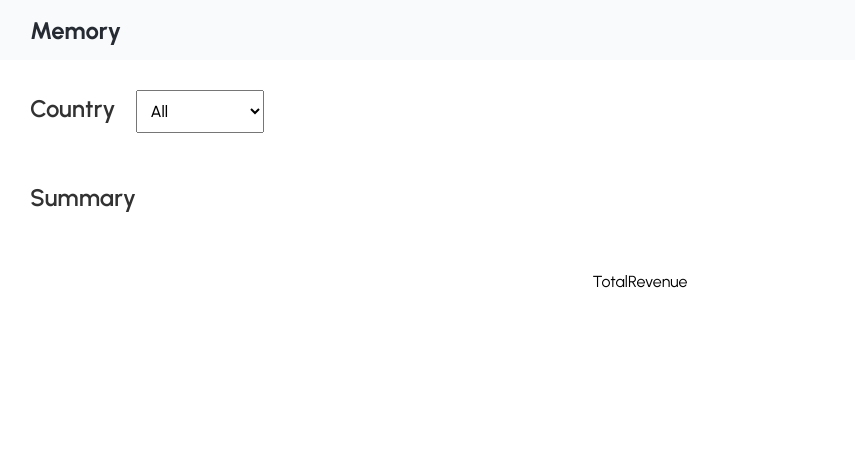
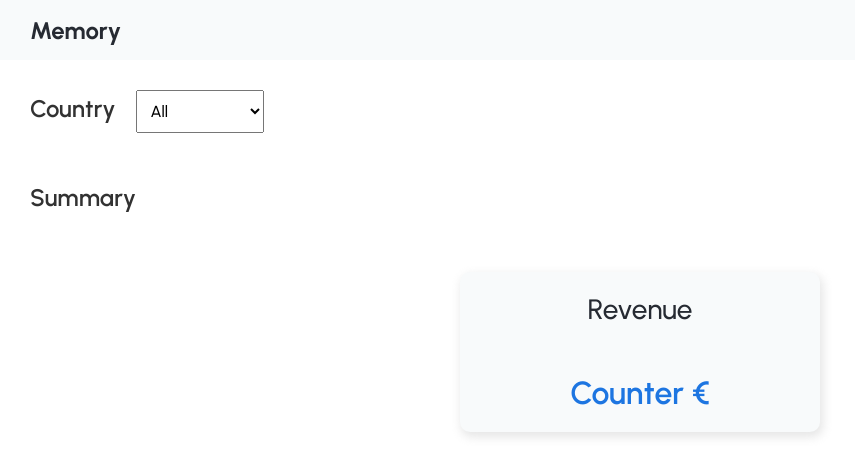
Before and after one commit to kevinkotcherga/ecommerce-dashboard, a React (Create React App) app in the folder client/: page / in a window 1280 px wide. Shown: the top 476 px of the page, without its empty margins (0-855 px from the left). Built offline with nearby package versions, Linux system fonts and the light colour scheme; no server answers.

Commit message:
feat(components) : ajout du container totalRevenue et d'un style.scss

```diff
--- a/client/src/components/totalRevenue/TotalRevenue.jsx
+++ b/client/src/components/totalRevenue/TotalRevenue.jsx
@@ -1,12 +1,16 @@
-import React from 'react'
+import React from 'react';
+import './totalrevenue.scss'
 
 const TotalRevenue = ({ array }) => {
   console.log(array)
   return (
     <div>
-      TotalRevenue
+      <div className='total'>
+        <span className='total__title'>Revenue</span>
+        <span className='total__counter'>Counter €</span>
+      </div>
     </div>
   )
 }
 
-export default TotalRevenue
+export default TotalRevenue;
--- a/client/src/components/totalRevenue/totalrevenue.scss
+++ b/client/src/components/totalRevenue/totalrevenue.scss
@@ -0,0 +1,26 @@
+.total {
+  display: flex;
+  flex-direction: column;
+  align-items: center;
+  justify-content: space-between;
+  text-align: center;
+  padding: 20px;
+  -webkit-box-shadow: 2px 4px 10px 1px rgba(0, 0, 0, 0.47);
+  box-shadow: 2px 4px 10px 1px rgba(201, 201, 201, 0.47);
+  border-radius: 10px;
+  height: 15vh;
+  width: 25vw;
+  background-color: #F8FAFB;
+
+
+  .total__title {
+    font-size: 3.5vh;
+    font-weight: 500;
+    color: #262A32;
+  }
+  .total__counter {
+    font-size: 4vh;
+    font-weight: 600;
+    color: #1D75E1;
+  }
+}
```
